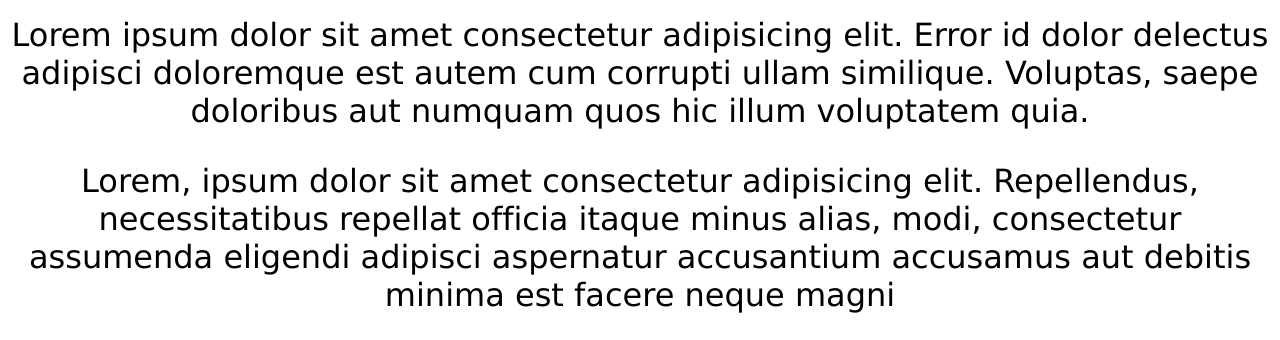
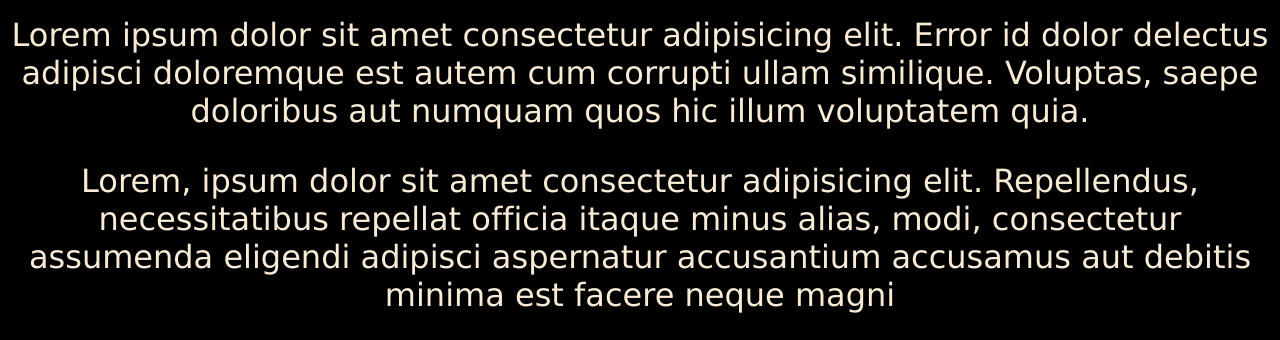
Before and after one commit to xmaurxx/so-prueba, a plain HTML site: page index.html in a window 1280 px wide. Shown: the part 291-631 px from the top of the page. Drawn offline with Linux system fonts and the light colour scheme.

Commit message:
modo oscuro

```diff
--- a/estilos.css
+++ b/estilos.css
@@ -2,6 +2,8 @@
     font-family: 'Lucida Sans', 'Lucida Sans Regular', 'Lucida Grande', 'Lucida Sans Unicode', Geneva, Verdana, sans-serif;
     font-size: xx-large;
     text-align: center;
+    background-color: black;
+    color: antiquewhite;
 
 }
 h1{
```
